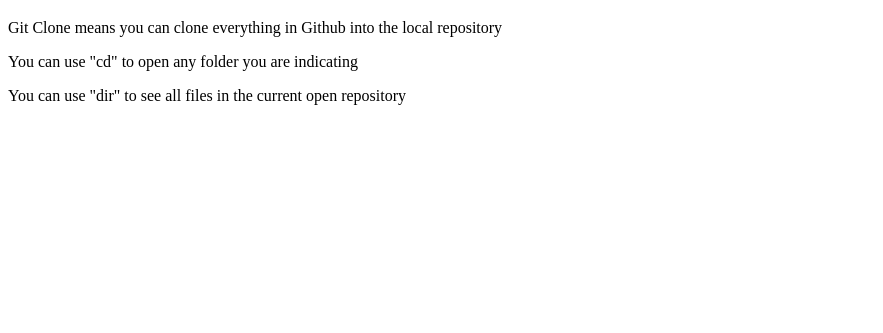
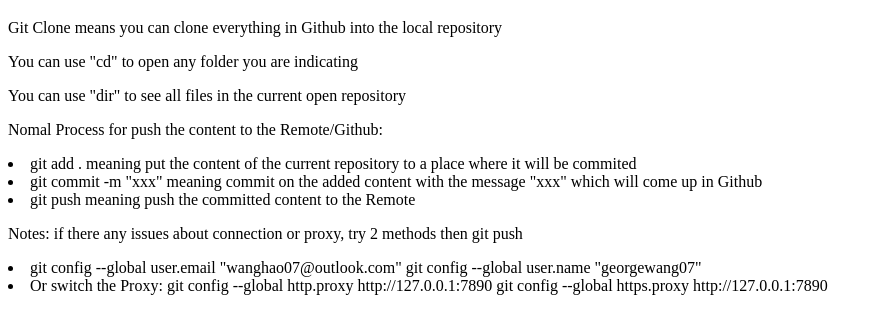
Before and after one commit to georgewang07/coursera-test, a plain HTML site: page Notes/Module1_Notes.html in a window 1280 px wide. Shown: the part 61-394 px from the top of the page, without its empty margins (0-883 px from the left). Drawn offline with Linux system fonts and the light colour scheme.

Commit message:
Update more methods

```diff
--- a/Notes/Module1_Notes.html
+++ b/Notes/Module1_Notes.html
@@ -11,5 +11,12 @@
 <p>Git Clone means you can clone everything in Github into the local repository</p>
 <p>You can use "cd" to open any folder you are indicating</p>
 <p>You can use "dir" to see all files in the current open repository</p>
+<p>Nomal Process for push the content to the Remote/Github:</p>
+<li>git add . meaning put the content of the current repository to a place where it will be commited</li>
+<li>git commit -m "xxx"  meaning commit on the added content with the message "xxx" which will come up in Github</li>
+<li>git push  meaning push the committed content to the Remote</li>
+<p>Notes: if there any issues about connection or proxy, try 2 methods then git push</p>
+<li>git config --global user.email "wanghao07@outlook.com"   git config --global user.name "georgewang07"</li>
+<li>Or switch the Proxy:   git config --global http.proxy http://127.0.0.1:7890   git config --global https.proxy http://127.0.0.1:7890</li>
 </body>
 </html>
```
